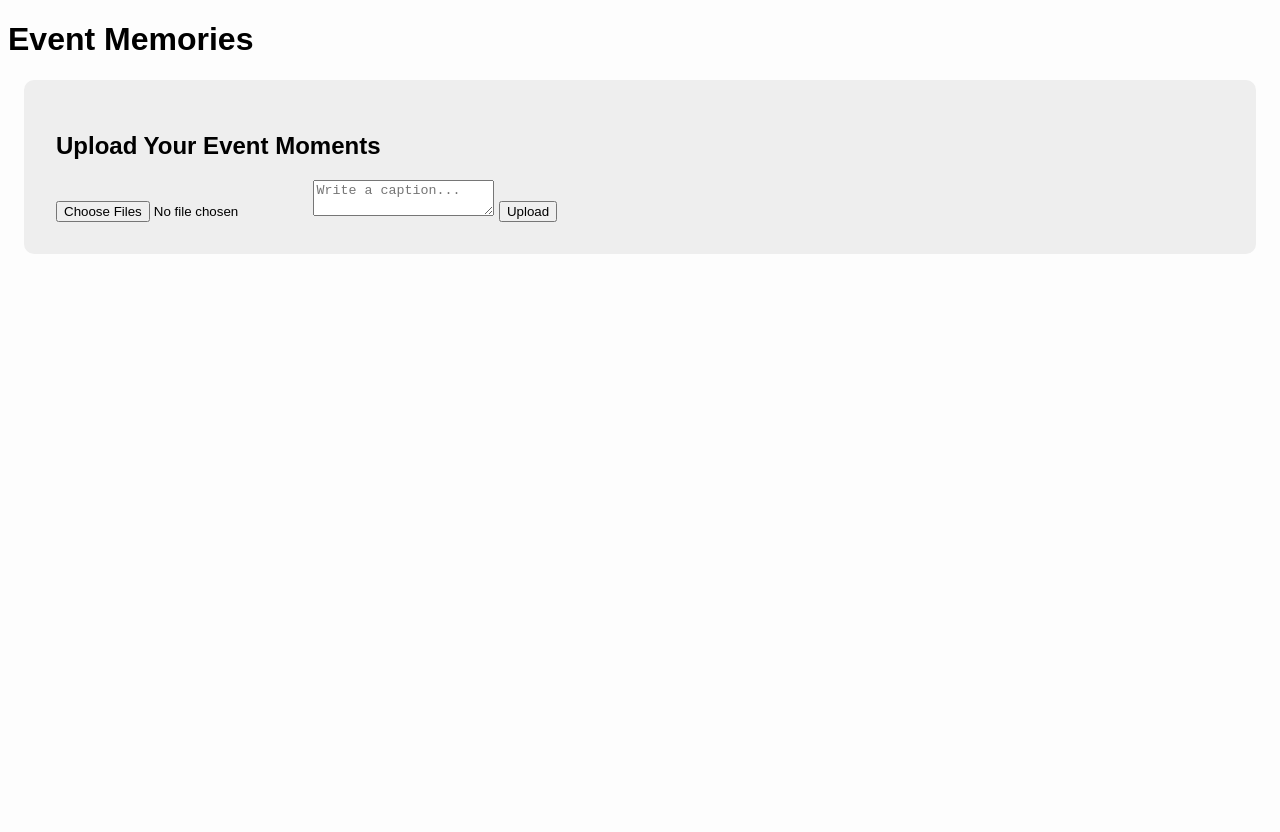
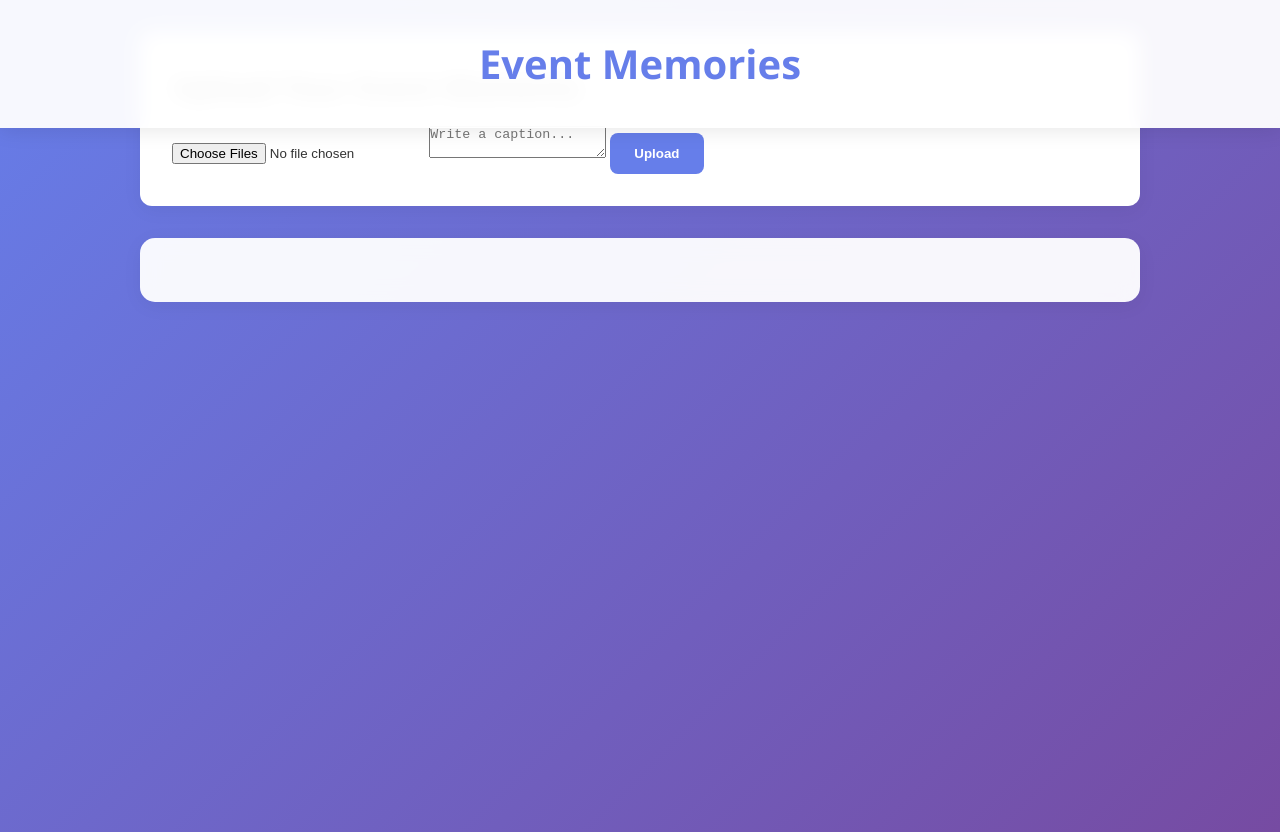
Before and after one commit to OdhiamboEugeneOnyango/EventsDiscoveryWebApp, a plain HTML site: page memories.html in a window 1280 px wide. Before the commit the page ends 800 px from the top, so only its background shows below. Drawn offline with Linux system fonts and the light colour scheme.

Commit message:
Updated Memories, Safezone and Vibespace css files

```diff
--- a/memories.css
+++ b/memories.css
@@ -1,4 +1,101 @@
 
-body { background: #fdfdfd; font-family: Arial, sans-serif; }
-.upload-area { padding: 2rem; background: #eee; border-radius: 10px; margin: 1rem; }
-.media-gallery { padding: 1rem; display: grid; grid-template-columns: repeat(auto-fill, minmax(200px, 1fr)); gap: 1rem; }
+* {
+    margin: 0;
+    padding: 0;
+    box-sizing: border-box;
+}
+
+body {
+    font-family: 'Segoe UI', Tahoma, Geneva, Verdana, sans-serif;
+    line-height: 1.6;
+    color: #333;
+    background: linear-gradient(135deg, #667eea 0%, #764ba2 100%);
+    min-height: 100vh;
+}
+
+.container {
+    max-width: 1200px;
+    margin: 0 auto;
+    padding: 0 20px;
+}
+
+header {
+    background: rgba(255, 255, 255, 0.95);
+    backdrop-filter: blur(10px);
+    position: fixed;
+    top: 0;
+    left: 0;
+    right: 0;
+    z-index: 1000;
+    box-shadow: 0 2px 20px rgba(0, 0, 0, 0.1);
+}
+
+header h1 {
+    text-align: center;
+    padding: 2rem 0;
+    color: #667eea;
+    font-size: 2.5rem;
+}
+
+section {
+    background: rgba(255, 255, 255, 0.95);
+    backdrop-filter: blur(10px);
+    border-radius: 15px;
+    padding: 2rem;
+    margin: 2rem auto;
+    max-width: 1000px;
+    box-shadow: 0 4px 20px rgba(0, 0, 0, 0.05);
+    animation: fadeInUp 1s ease-out;
+}
+
+section h2 {
+    font-size: 1.8rem;
+    color: #333;
+    margin-bottom: 1rem;
+}
+
+section p {
+    font-size: 1rem;
+    color: #555;
+}
+
+button {
+    padding: 0.8rem 1.5rem;
+    font-weight: 600;
+    background: #667eea;
+    color: white;
+    border: none;
+    border-radius: 8px;
+    cursor: pointer;
+    transition: background 0.3s;
+}
+
+button:hover {
+    background: #5a6fd8;
+}
+
+@keyframes fadeInUp {
+    from {
+        opacity: 0;
+        transform: translateY(30px);
+    }
+    to {
+        opacity: 1;
+        transform: translateY(0);
+    }
+}
+
+.upload-area {
+    background: #fff;
+    padding: 2rem;
+    border-radius: 12px;
+    box-shadow: 0 4px 20px rgba(0, 0, 0, 0.05);
+    margin-bottom: 2rem;
+}
+
+.media-gallery {
+    display: grid;
+    grid-template-columns: repeat(auto-fill, minmax(250px, 1fr));
+    gap: 1.5rem;
+    margin-bottom: 2rem;
+}
--- a/safezone.css
+++ b/safezone.css
@@ -1,3 +1,90 @@
 
-body { background: #fff9f0; font-family: Arial, sans-serif; }
-section { padding: 1.5rem; border-bottom: 1px solid #ccc; }
+* {
+    margin: 0;
+    padding: 0;
+    box-sizing: border-box;
+}
+
+body {
+    font-family: 'Segoe UI', Tahoma, Geneva, Verdana, sans-serif;
+    line-height: 1.6;
+    color: #333;
+    background: linear-gradient(135deg, #667eea 0%, #764ba2 100%);
+    min-height: 100vh;
+}
+
+.container {
+    max-width: 1200px;
+    margin: 0 auto;
+    padding: 0 20px;
+}
+
+header {
+    background: rgba(255, 255, 255, 0.95);
+    backdrop-filter: blur(10px);
+    position: fixed;
+    top: 0;
+    left: 0;
+    right: 0;
+    z-index: 1000;
+    box-shadow: 0 2px 20px rgba(0, 0, 0, 0.1);
+}
+
+header h1 {
+    text-align: center;
+    padding: 2rem 0;
+    color: #667eea;
+    font-size: 2.5rem;
+}
+
+section {
+    background: rgba(255, 255, 255, 0.95);
+    backdrop-filter: blur(10px);
+    border-radius: 15px;
+    padding: 2rem;
+    margin: 2rem auto;
+    max-width: 1000px;
+    box-shadow: 0 4px 20px rgba(0, 0, 0, 0.05);
+    animation: fadeInUp 1s ease-out;
+}
+
+section h2 {
+    font-size: 1.8rem;
+    color: #333;
+    margin-bottom: 1rem;
+}
+
+section p {
+    font-size: 1rem;
+    color: #555;
+}
+
+button {
+    padding: 0.8rem 1.5rem;
+    font-weight: 600;
+    background: #667eea;
+    color: white;
+    border: none;
+    border-radius: 8px;
+    cursor: pointer;
+    transition: background 0.3s;
+}
+
+button:hover {
+    background: #5a6fd8;
+}
+
+@keyframes fadeInUp {
+    from {
+        opacity: 0;
+        transform: translateY(30px);
+    }
+    to {
+        opacity: 1;
+        transform: translateY(0);
+    }
+}
+
+.overview, .report, .reviews, .ratings, .badges, .guidelines, .emergency {
+    margin-bottom: 2rem;
+}
--- a/vibespace.css
+++ b/vibespace.css
@@ -1,3 +1,90 @@
 
-body { background: #f4f4ff; font-family: Arial, sans-serif; }
-section { padding: 2rem; border-bottom: 1px solid #ccc; }
+* {
+    margin: 0;
+    padding: 0;
+    box-sizing: border-box;
+}
+
+body {
+    font-family: 'Segoe UI', Tahoma, Geneva, Verdana, sans-serif;
+    line-height: 1.6;
+    color: #333;
+    background: linear-gradient(135deg, #667eea 0%, #764ba2 100%);
+    min-height: 100vh;
+}
+
+.container {
+    max-width: 1200px;
+    margin: 0 auto;
+    padding: 0 20px;
+}
+
+header {
+    background: rgba(255, 255, 255, 0.95);
+    backdrop-filter: blur(10px);
+    position: fixed;
+    top: 0;
+    left: 0;
+    right: 0;
+    z-index: 1000;
+    box-shadow: 0 2px 20px rgba(0, 0, 0, 0.1);
+}
+
+header h1 {
+    text-align: center;
+    padding: 2rem 0;
+    color: #667eea;
+    font-size: 2.5rem;
+}
+
+section {
+    background: rgba(255, 255, 255, 0.95);
+    backdrop-filter: blur(10px);
+    border-radius: 15px;
+    padding: 2rem;
+    margin: 2rem auto;
+    max-width: 1000px;
+    box-shadow: 0 4px 20px rgba(0, 0, 0, 0.05);
+    animation: fadeInUp 1s ease-out;
+}
+
+section h2 {
+    font-size: 1.8rem;
+    color: #333;
+    margin-bottom: 1rem;
+}
+
+section p {
+    font-size: 1rem;
+    color: #555;
+}
+
+button {
+    padding: 0.8rem 1.5rem;
+    font-weight: 600;
+    background: #667eea;
+    color: white;
+    border: none;
+    border-radius: 8px;
+    cursor: pointer;
+    transition: background 0.3s;
+}
+
+button:hover {
+    background: #5a6fd8;
+}
+
+@keyframes fadeInUp {
+    from {
+        opacity: 0;
+        transform: translateY(30px);
+    }
+    to {
+        opacity: 1;
+        transform: translateY(0);
+    }
+}
+
+.general-feed, .event-threads, .communities, .media-reactions {
+    margin-bottom: 2rem;
+}
```
